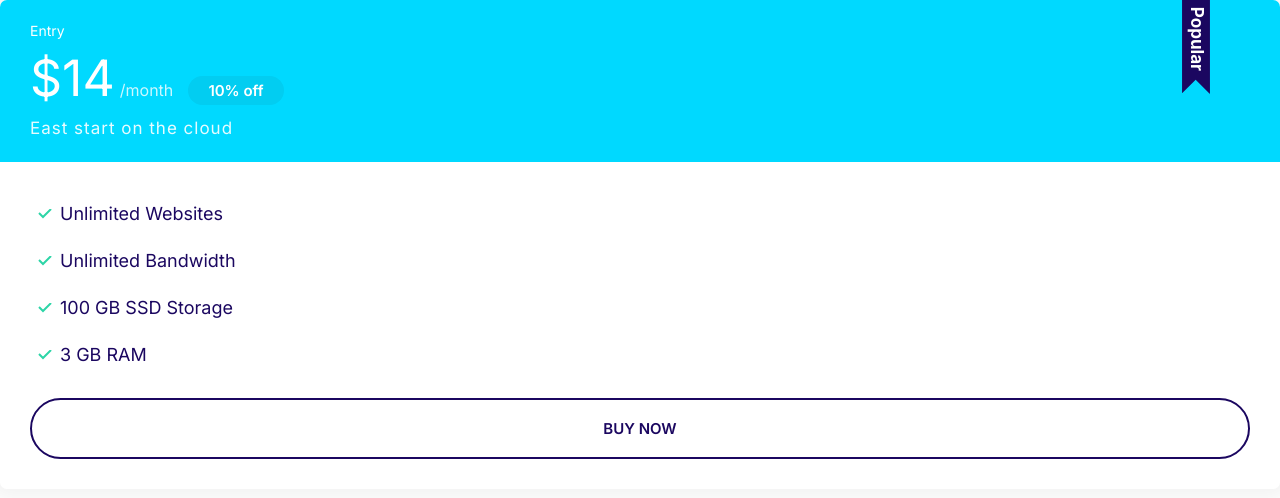
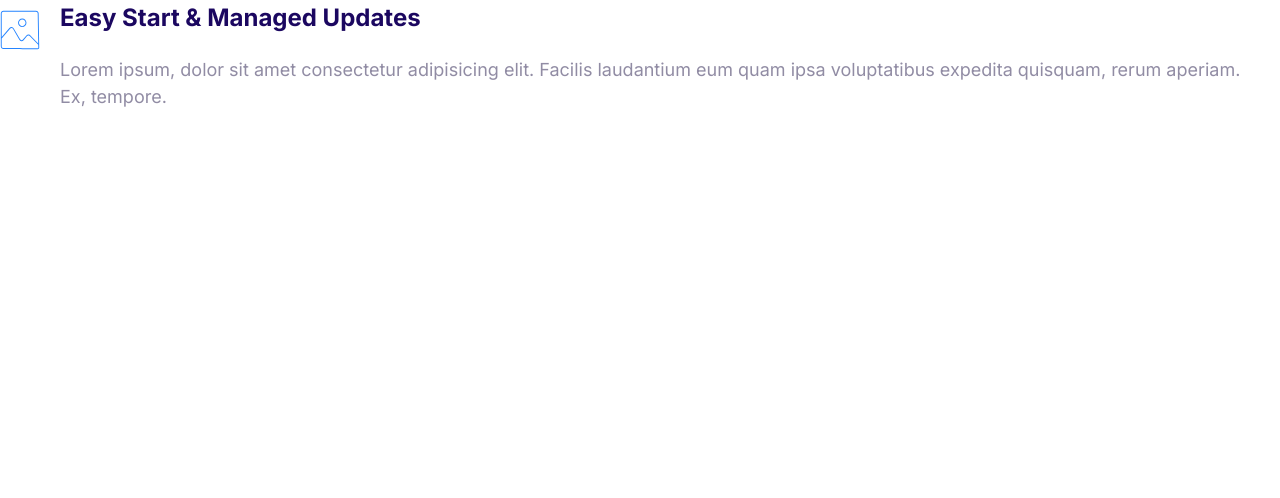
Before and after one commit to mohamadpirsali/Mohify, a plain HTML site: page index.html in a window 1280 px wide. Drawn offline with Linux system fonts and the light colour scheme.

Commit message:
build the media-object component

```diff
--- a/css/styles.css
+++ b/css/styles.css
@@ -342,3 +342,17 @@ text-decoration: none;
         font-size: 1.7rem;
     }
 }
+
+/* Media */
+.media {
+    display: flex;
+}
+.media__title{
+    margin-top: 0;
+}
+.media__body{
+    margin: 0 2rem;
+}
+.media__image{
+    margin-top: 1rem;
+}
--- a/index.html
+++ b/index.html
@@ -14,26 +14,19 @@
     <link rel="stylesheet" href="css/styles.css" />
   </head>
   <body>
-    <div class="plan plan--popular">
-        <div class="card card--secondary">
-        <header class="card__header">
-          <h3 class="plan__name">Entry</h3>
-          <span class="plan__price">$14</span>
-          <span class="plan__billing-cycle">/month</span>
-          <span class="badge badge--secondary badge--samll">10% off</span>
-          <span class="plan__description">East start on the cloud</span>
-        </header>
-        <div class="card__body">
-          <p>
-            <ul class="list list--tick">
-              <li class="list__item">Unlimited Websites</li>
-              <li class="list__item">Unlimited Bandwidth</li>
-              <li class="list__item">100 GB SSD Storage</li>
-              <li class="list__item">3 GB RAM</li>
-            </ul>
-          </p>
-          <button class="btn btn--outline btn--block">BUY now</button>
-        </div>
+    <div class="media">
+      <div class="media__image">
+        <svg class="icon icon--primary">
+          <use xlink:href="icons/sprite.svg#snap"></use>
+        </svg>
+      </div>
+      <div class="media__body">
+        <h3 class="media__title">Easy Start & Managed Updates</h3>
+        <p>
+          Lorem ipsum, dolor sit amet consectetur adipisicing elit. Facilis
+          laudantium eum quam ipsa voluptatibus expedita quisquam, rerum
+          aperiam. Ex, tempore.
+        </p>
       </div>
     </div>
   </body>
```
Also changed, not shown: components/media-object.html (added, +15 -0 lines).
